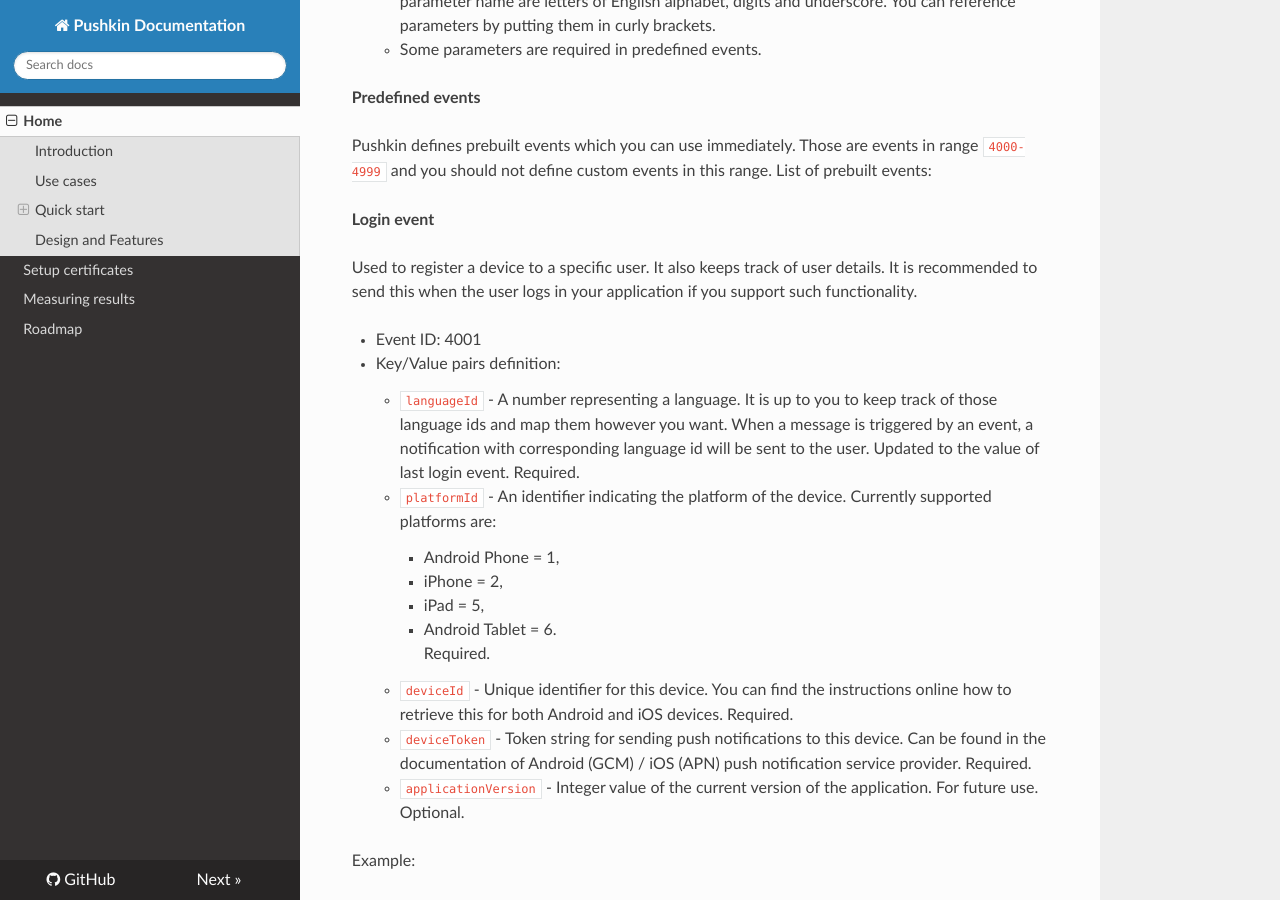
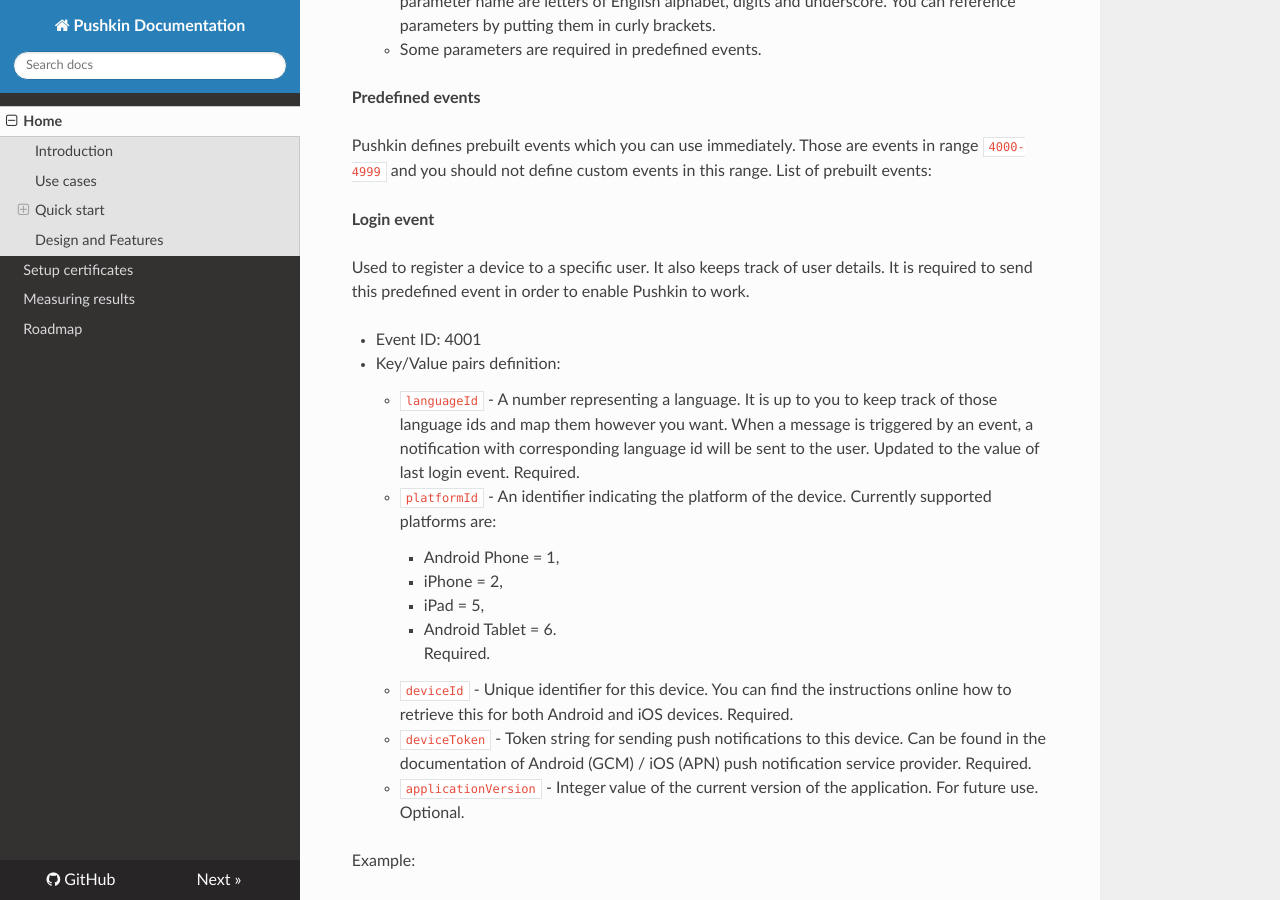
Before and after one commit to Nordeus/pushkin, an MkDocs documentation site: the page built from docs/index.md, in a window 1280 px wide and 900 px high, scrolled down 12696 px. Built offline with MkDocs 1.6.1, drawn with Linux system fonts in a browser that asks for light colours; nearby versions of some CDN libraries; old or Windows-style settings are respelled for this version of MkDocs.

Commit message:
Update index.md
Changed info about login_event

```diff
--- a/docs/index.md
+++ b/docs/index.md
@@ -543,7 +543,7 @@
 
 **Login event**
 
-Used to register a device to a specific user. It also keeps track of user details. It is recommended to send this when the user logs in your application if you support such functionality.
+Used to register a device to a specific user. It also keeps track of user details. It is required to send this predefined event in order to enable Pushkin to work.
 
 * Event ID: 4001
 
```
